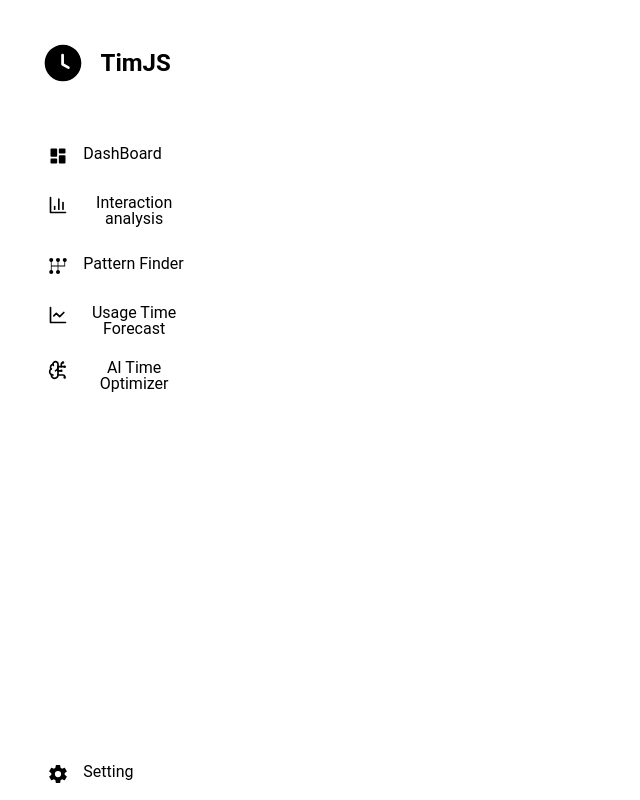
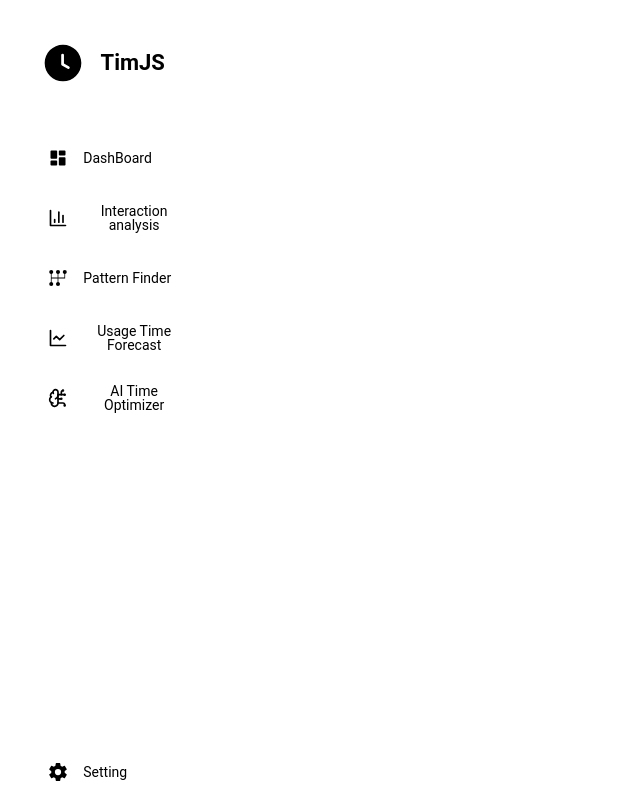
Before and after one commit to MohammedKamalAlsyd/TimJS, a React (Vite) app in the folder TimJS/: page / in a window 1280 px wide. Shown: the whole page, without its empty margins (0-640 px from the left). Built offline with nearby package versions, Linux system fonts and the light colour scheme.

Commit message:
Make Font Smaller and Align Text Next to icons

```diff
--- a/TimJS/src/assets/components/SidebarItem.jsx
+++ b/TimJS/src/assets/components/SidebarItem.jsx
@@ -6,14 +6,14 @@ import '../styles/Sidebar.css';
 function SidebarItem({ icon, title, active }) {
   return (
     <Link width={'100%'} as={RouterLink} to={`/${title.toLowerCase().replace(/\s/g, '-')}`} _hover={{textDecoration:'none'}}>
-        <Box height={'35px'} display={'flex'} alignItems={'center'}>
-            <Flex flexDir="row" gap="15px" >
+        <Box height={'40px'} display={'flex'} >
+            <Flex flexDir="row" gap="15px" alignItems={'center'}>
                 <Icon marginLeft={"40px"}
                     as={icon}
                     className='slidebar-icon'
                     fontSize={'20px'}
                 />
-                <h2 height={'20px'} style={{fontWeight:active ? '500' : 'inherit'}}>
+                <h2 height={'auto'} style={{fontWeight:active ? '600' : 'inherit'}}>
                     {title}
                 </h2>
             </Flex>
--- a/TimJS/src/assets/styles/global.css
+++ b/TimJS/src/assets/styles/global.css
@@ -14,12 +14,12 @@ html, body, #app, #app > div {
   }
 
 h1 {
-    font-size: 24px;
+    font-size: 22px;
     font-weight: 700;
 }
 
 h2 {
-    font-size: 16px;
+    font-size: 14px;
     font-weight: 400;
 }
 
```
